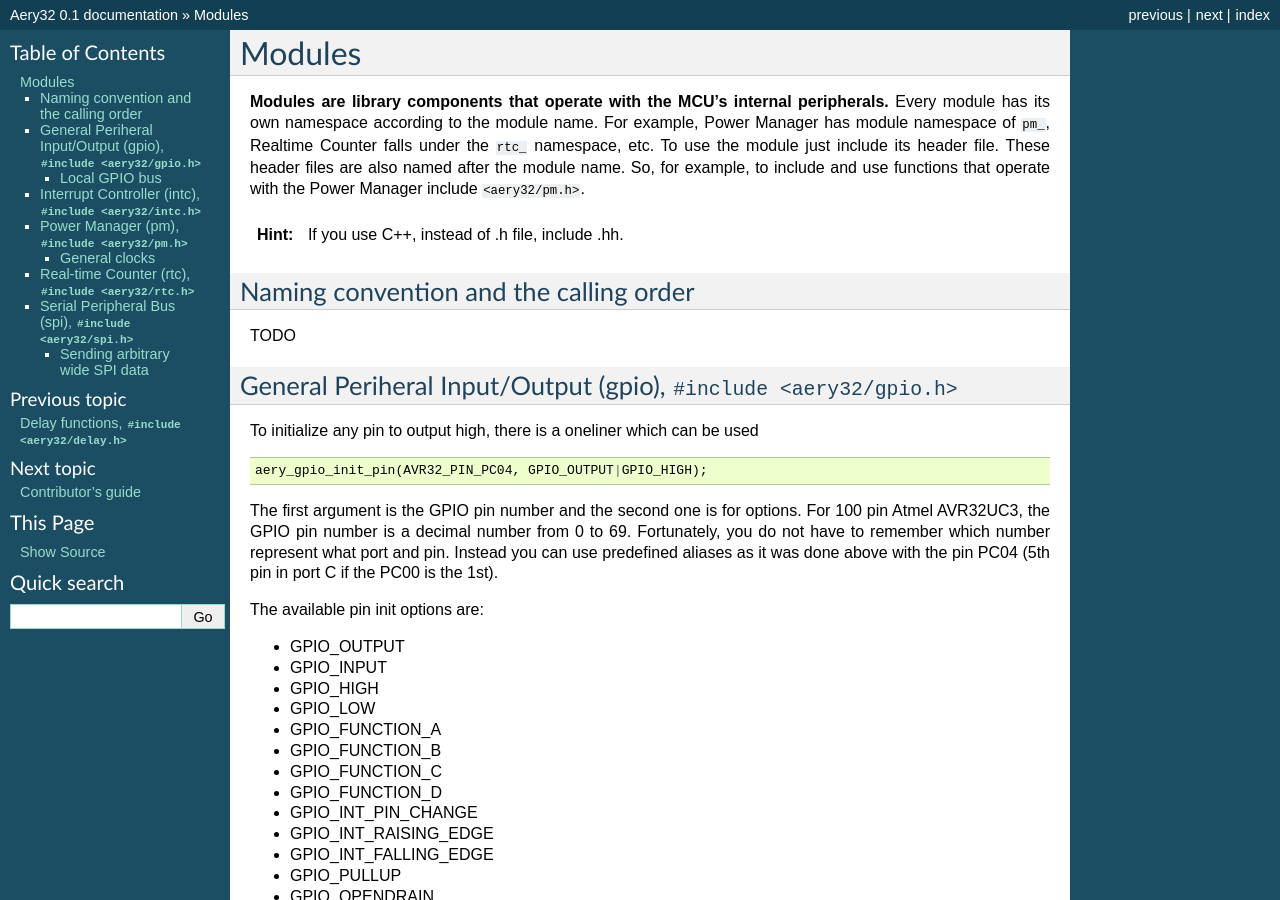
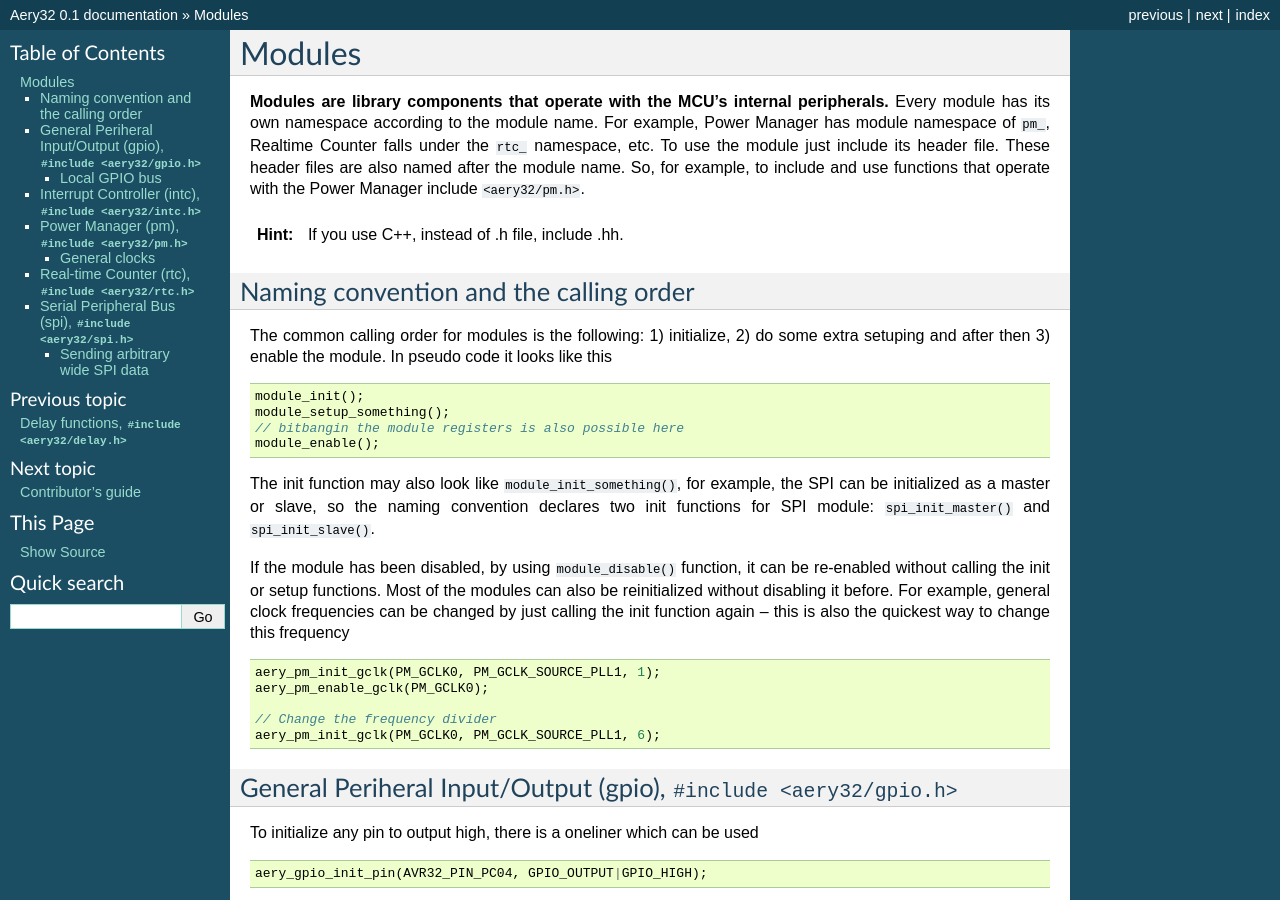
Before and after one commit to aery32/aery32-refguide, a Sphinx documentation site: the page built from source/modules.rst, in a window 1280 px wide and 900 px high. Built offline with Sphinx 7.4.7, drawn with Linux system fonts in a browser that asks for light colours.

Commit message:
Write about naming convention and calling order

```diff
--- a/source/modules.rst
+++ b/source/modules.rst
@@ -10,7 +10,26 @@
 Naming convention and the calling order
 ---------------------------------------
 
-TODO
+The common calling order for modules is the following: 1) initialize, 2) do some extra setuping and after then 3) enable the module. In pseudo code it looks like this
+
+.. code-block:: c
+
+    module_init();
+    module_setup_something();
+    // bitbangin the module registers is also possible here
+    module_enable();
+
+The init function may also look like ``module_init_something()``, for example, the SPI can be initialized as a master or slave, so the naming convention declares two init functions for SPI module: ``spi_init_master()`` and ``spi_init_slave()``.
+
+If the module has been disabled, by using ``module_disable()`` function, it can be re-enabled without calling the init or setup functions. Most of the modules can also be reinitialized without disabling it before. For example, general clock frequencies can be changed by just calling the init function again -- this is also the quickest way to change this frequency
+
+.. code-block:: c
+
+    aery_pm_init_gclk(PM_GCLK0, PM_GCLK_SOURCE_PLL1, 1);
+    aery_pm_enable_gclk(PM_GCLK0);
+
+    // Change the frequency divider
+    aery_pm_init_gclk(PM_GCLK0, PM_GCLK_SOURCE_PLL1, 6);
 
 General Periheral Input/Output (gpio), ``#include <aery32/gpio.h>``
 -------------------------------------------------------------------
```
